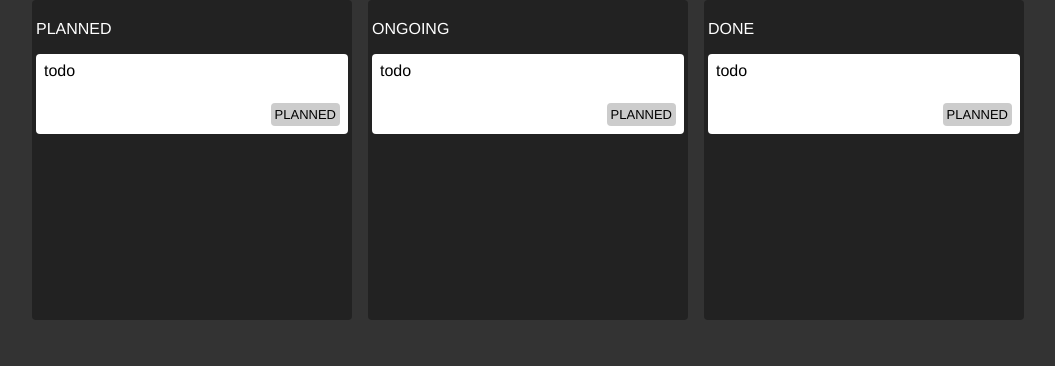
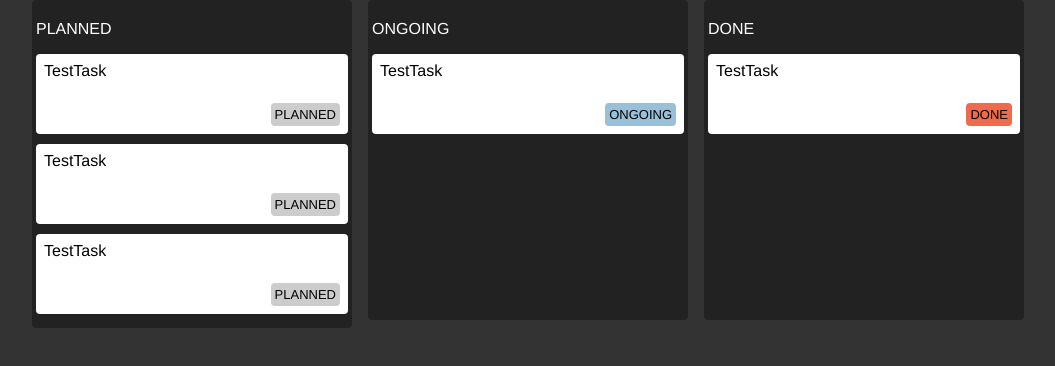
Before and after one commit to Azikenp/kanban_zust, a React (Vite) app: page / in a window 1280 px wide. Shown: the top 366 px of the page, without its empty margins (112-1167 px from the left). Built offline with nearby package versions, Linux system fonts and the light colour scheme.

Commit message:
feat: implement dynamic task rendering in Column component and update Task component to accept state prop

```diff
--- a/src/components/Column.jsx
+++ b/src/components/Column.jsx
@@ -1,11 +1,22 @@
+import { useMemo } from "react";
+import { useStore } from "../store";
 import "./Column.css";
 import Task from "./Task";
 
 const Column = ({ state }) => {
+  const tasks = useStore((store) => store.tasks);
+
+  const filteredTasks = useMemo(
+    () => tasks.filter((task) => task.state === state),
+    [tasks, state]
+  );
+
   return (
     <div className="column">
       <p>{state}</p>
-      <Task title="todo" />
+      {filteredTasks.map((task, index) => (
+        <Task key={index} title={task.title} state={task.state} />
+      ))}
     </div>
   );
 };
--- a/src/components/Task.css
+++ b/src/components/Task.css
@@ -7,6 +7,7 @@
   display: flex;
   flex-direction: column;
   justify-content: space-between;
+  margin-bottom: 10px;
 }
 
 .bottomWrapper {
--- a/src/components/Task.jsx
+++ b/src/components/Task.jsx
@@ -1,15 +1,13 @@
 import classNames from "classnames";
 import "./Task.css";
 
-const STATUS = "PLANNED";
-
-const Task = ({ title }) => {
+const Task = ({ title, state }) => {
   return (
     <div className="task">
       <div>{title}</div>
       <div className="bottomWrapper">
         <div></div>
-        <div className={classNames("status", STATUS)}>{STATUS}</div>
+        <div className={classNames("status", state)}>{state}</div>
       </div>
     </div>
   );
--- a/src/store.js
+++ b/src/store.js
@@ -1,7 +1,13 @@
 import { create } from "zustand";
 
 const store = (set) => ({
-  tasks: [{ title: "TestTask", state: "PLANNED" }],
+  tasks: [
+    { title: "TestTask", state: "PLANNED" },
+    { title: "TestTask", state: "PLANNED" },
+    { title: "TestTask", state: "ONGOING" },
+    { title: "TestTask", state: "PLANNED" },
+    { title: "TestTask", state: "DONE" },
+  ],
 });
 
 export const useStore = create(store);
```
